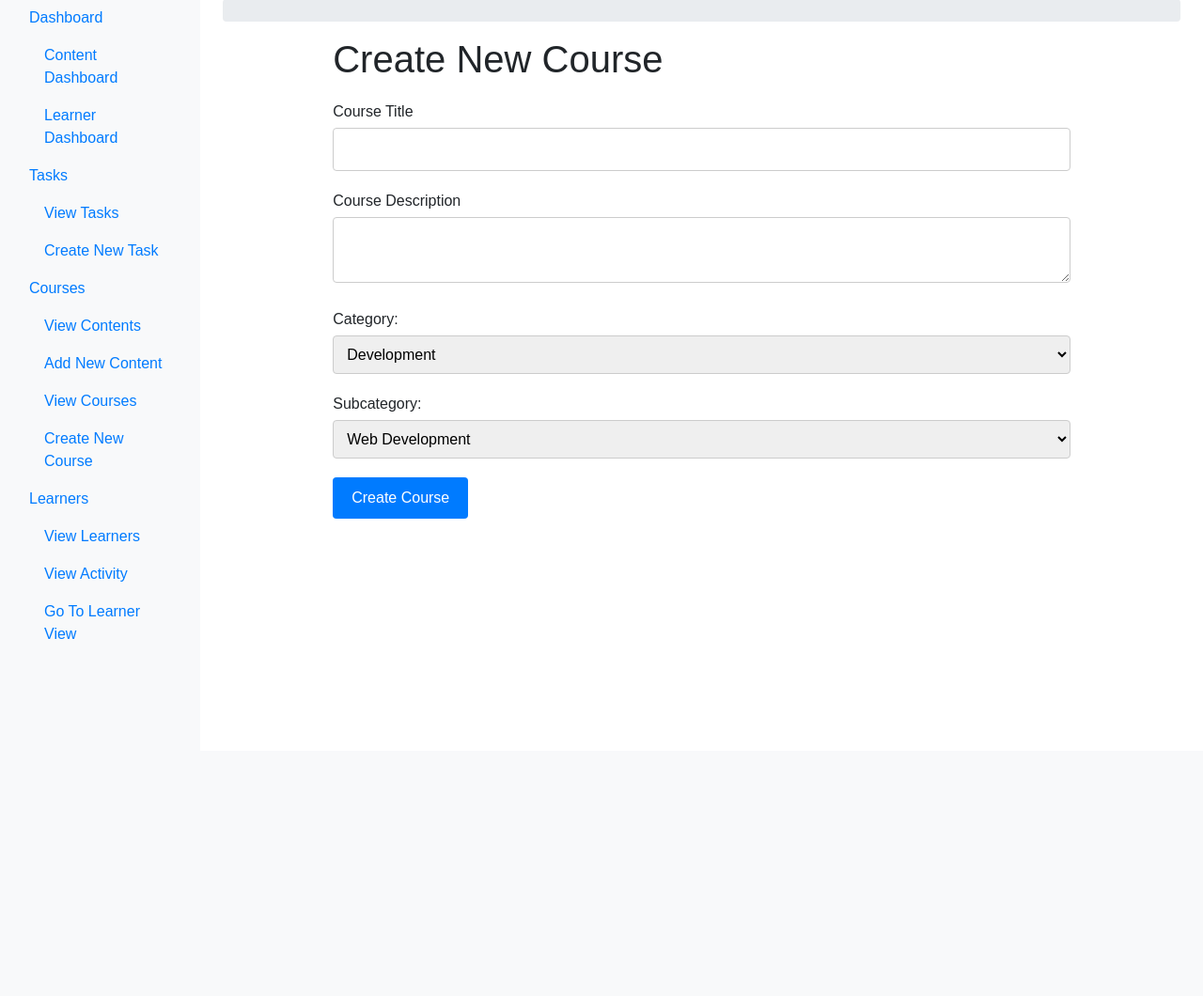
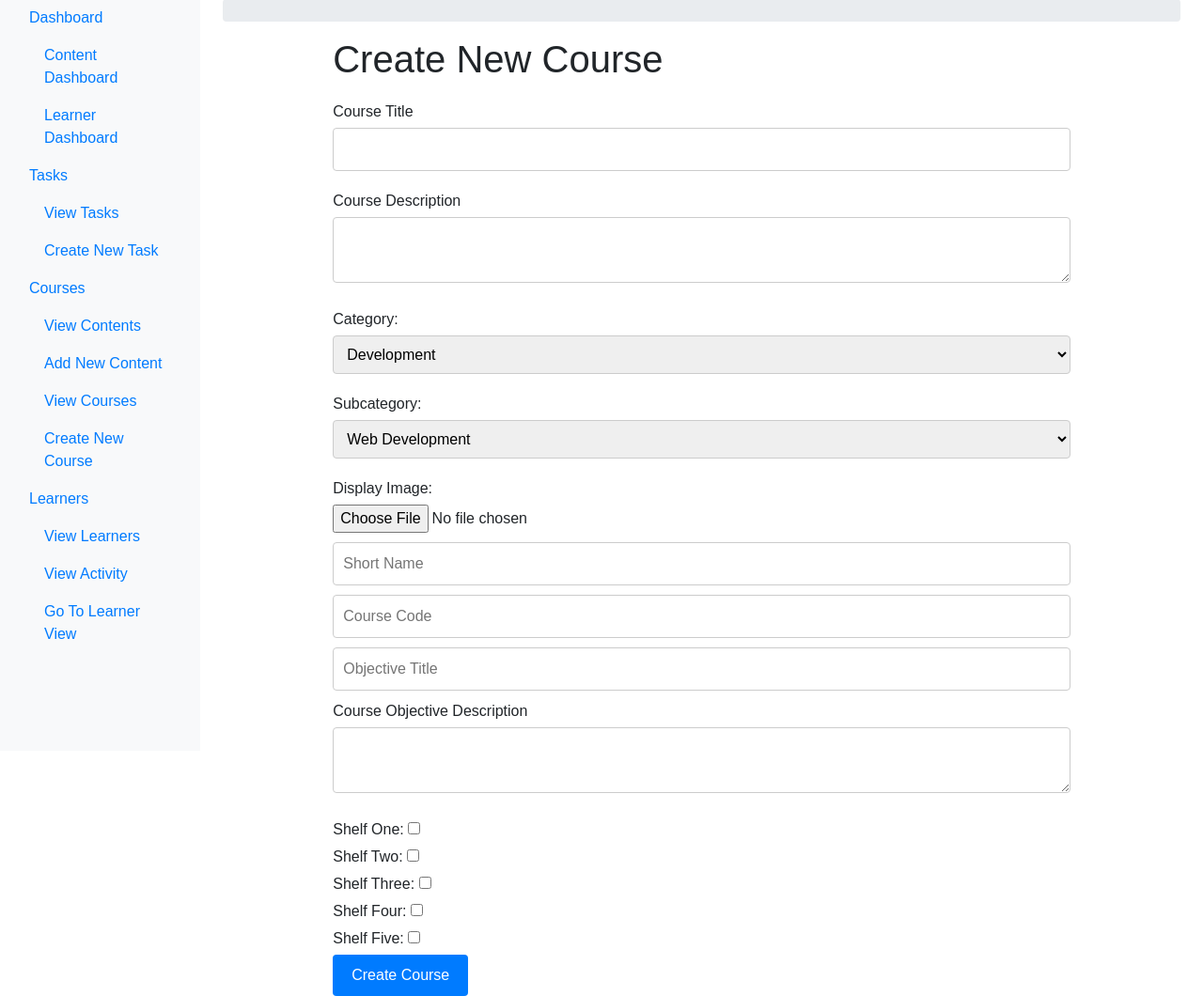
Before and after one commit to dibyendutapadar/LMS, a Flask app: page /course/create_new_course in a window 1280 px wide. Shown: the part 71-1131 px from the top of the page at 94% size. Before the commit the page ends 751 px from the top, so only its background shows below. Run offline with Flask 3, Linux system fonts and the light colour scheme; some libraries are stand-ins or nearby versions.

Commit message:
mac 19 Dec 12:19 am

```diff
--- a/app.py
+++ b/app.py
@@ -197,6 +197,7 @@ class Content(db.Model):
     block_id = db.Column(db.Integer, db.ForeignKey('block.id'), nullable=False)
     type = db.Column(db.Enum('Video', 'Text', 'PDF', 'PPT', name='content_types'), nullable=False)
     file_link = db.Column(db.String(255))  # Store file path
+    videoLink = db.Column(db.String(255))
     mastery_score = db.Column(db.Integer, default=100, nullable=False)  # Integer between 0 and 100
     completion_threshold = db.Column(JSON)
     is_shourt_course = db.Column(db.Boolean, default=False)  # New field  # If using a relational database other than PostgreSQL, consider using a serialized string
@@ -256,8 +257,30 @@ def create_new_course():
         description = request.form['courseDescription']
         category = request.form['courseCategory']
         sub_category = request.form['courseSubCategory']
+        course_short_name = request.form['course_short_name']
+        course_code = request.form['course_code']
+        course_objective_title = request.form['course_objective_title']
+        course_objective_description = request.form['course_objective_description']
+        is_shelf_one = 'is_shelf_one' in request.form
+        is_shelf_two = 'is_shelf_two' in request.form
+        is_shelf_three = 'is_shelf_three' in request.form
+        is_shelf_four = 'is_shelf_four' in request.form
+        is_shelf_five = 'is_shelf_five' in request.form
 
-        new_course = Course(title=title, description=description, category=category, sub_category=sub_category)
+        print(is_shelf_one)
+
+        file = request.files['course_display_image']
+
+        if file:
+            filename = secure_filename(file.filename)
+            file_path = os.path.join(app.config['UPLOAD_FOLDER'], filename)
+            file.save(file_path)
+        else:
+            file_path = ''
+
+        new_course = Course(title=title, description=description, category=category, sub_category=sub_category,course_display_image=file_path,
+        course_short_name=course_short_name,course_code=course_code,course_objective_title=course_objective_title,course_objective_description=course_objective_description,
+        is_shelf_one=is_shelf_one,is_shelf_two=is_shelf_two,is_shelf_three=is_shelf_three,is_shelf_four=is_shelf_four,is_shelf_five=is_shelf_five)
         db.session.add(new_course)
         db.session.commit()
         print(f"Course '{title}' added successfully.")
@@ -384,13 +407,27 @@ def get_content(contentId):
 @app.route('/course/edit_course/update_content/', methods=['POST'])
 def update_content():
     content_id = request.form.get('content_id')
-    title = request.form.get('content_title')
-    text = request.form.get('content_text')
+    content_title = request.form.get('content_title')
+    type = request.form.get('type')
+    content_text = request.form.get('content_text')
+    mastery_score = request.form.get('mastery_score')
+    file = request.files['file']
+
+
+    if file:
+        filename = secure_filename(file.filename)
+        file_path = os.path.join(app.config['UPLOAD_FOLDER'], filename)
+        file.save(file_path)
+    else:
+        file_path = ''
 
     content = Content.query.get(content_id)
     if content:
-        content.title = title
-        content.text = text
+        content.title = content_title
+        content.text = content_text
+        content.type = type
+        content.mastery_score = mastery_score
+        content.file_link = file_path
         db.session.commit()
         return jsonify({'message': 'Content updated successfully'}), 200
     else:
--- a/templates/create_new_course.html
+++ b/templates/create_new_course.html
@@ -1,24 +1,31 @@
 {% extends 'base.html' %}
 {% block title %}Create New Course{% endblock %}
+
+
 {% block stylesheets %}
 <style>
     body {
         font-family: Arial, sans-serif;
     }
+
     .container {
         width: 80%;
         margin: 0 auto;
     }
+
     form {
         margin-top: 20px;
     }
+
     form div {
         margin-bottom: 10px;
     }
+
     label {
         display: block;
         margin-bottom: 5px;
     }
+
     input[type="text"],
     textarea,
     select {
@@ -28,6 +35,7 @@ select {
         border: 1px solid #ccc;
         border-radius: 4px;
     }
+
     button {
         padding: 10px 20px;
         background-color: #007bff;
@@ -36,6 +44,7 @@ button {
         border-radius: 4px;
         cursor: pointer;
     }
+
     button:hover {
         background-color: #0056b3;
     }
@@ -45,7 +54,7 @@ button:hover {
 {% block content %}
 <div class="container">
     <h1>Create New Course</h1>
-  <form action="{{ url_for('create_new_course') }}" method="post">
+    <form action="{{ url_for('create_new_course') }}" method="post" enctype="multipart/form-data">
         <div>
             <label for="courseTitle">Course Title</label>
             <input type="text" id="courseTitle" name="courseTitle" required>
@@ -66,6 +75,25 @@ button:hover {
             <label for="courseSubCategory">Subcategory:</label>
             <select id="courseSubCategory" name="courseSubCategory"></select>
         </div>
+        <div>
+            <label for="displayImage">Display Image:</label>
+            <input type="file" name="course_display_image" accept="image/*">
+        </div>
+
+        <input type="text" name="course_short_name" id="course_short_name" placeholder="Short Name">
+        <input type="text" name="course_code" id="course_code" placeholder="Course Code">
+        <input type="text" name="course_objective_title" id="course_objective_title" placeholder="Objective Title">
+        <div>
+            <label for="courseObjectiveDescription">Course Objective Description</label>
+            <textarea id="course_objective_description" name="course_objective_description"></textarea>
+        </div>
+
+        <label>Shelf One: <input type="checkbox" name="is_shelf_one" id="is_shelf_one" unchecked></label>
+        <label>Shelf Two: <input type="checkbox" name="is_shelf_two" id="is_shelf_two" unchecked></label>
+        <label>Shelf Three: <input type="checkbox" name="is_shelf_three" id="is_shelf_three" unchecked></label>
+        <label>Shelf Four: <input type="checkbox" name="is_shelf_four" id="is_shelf_four" unchecked></label>
+        <label>Shelf Five: <input type="checkbox" name="is_shelf_five" id="is_shelf_five" unchecked></label>
+
         <button type="submit">Create Course</button>
     </form>
 </div>
@@ -77,13 +105,13 @@ button:hover {
     // Function to update subcategories based on selected category
     function updateSubcategories() {
         var selectedCategory = document.getElementById("courseCategory").value;
-        var subcategories = {{ subcategories | tojson }};
+        var subcategories = {{subcategories | tojson}};
         var subcategorySelect = document.getElementById("courseSubCategory");
 
         subcategorySelect.innerHTML = ''; // Clear existing options
 
         if (selectedCategory in subcategories) {
-            subcategories[selectedCategory].forEach(function(subcat){
+            subcategories[selectedCategory].forEach(function (subcat) {
                 var option = document.createElement("option");
                 option.value = subcat;
                 option.text = subcat;
@@ -93,9 +121,13 @@ button:hover {
     }
 
     // Call updateSubcategories on page load and category change
-    document.addEventListener("DOMContentLoaded", function(){
+    document.addEventListener("DOMContentLoaded", function () {
         updateSubcategories();
         document.getElementById("courseCategory").addEventListener("change", updateSubcategories);
     });
 </script>
+<script>
+    CKEDITOR.replace('courseDescription');
+    CKEDITOR.replace('course_objective_description');
+</script>
 {% endblock %}
--- a/templates/learner_base.html
+++ b/templates/learner_base.html
@@ -7,6 +7,11 @@
     <title>{% block title %}Learner Home{% endblock %}</title>
     <link href="https://stackpath.bootstrapcdn.com/bootstrap/4.3.1/css/bootstrap.min.css" rel="stylesheet">
     {% block stylesheets %}{% endblock %}
+    <style>
+        .content{
+            margin-top: 70px;
+        }
+    </style>
 </head>
 
 <body>
--- a/templates/learner_home.html
+++ b/templates/learner_home.html
@@ -63,7 +63,7 @@
             {% for course in courses %}
             <div class="col-md-4">
                 <div class="card course-card">
-                    <img class="card-img-top" src="course_image.jpg" alt="Course Image">
+                    <img class="card-img-top" src="{{ course.course_display_image }}" alt="Course Image">
                     <div class="card-body">
                         <h5 class="card-title">{{ course.title }}</h5>
                         <p class="card-text">{{ course.description }}</p>
--- a/templates/login.html
+++ b/templates/login.html
@@ -76,7 +76,7 @@
             <button><img src="google_icon.png" alt="Google"></button>
         </div>
         <div>
-            <a href="/signup">SIGN UP</a>
+            <a href="learner/signup">SIGN UP</a>
         </div>
     </div>
     <script src="https://code.jquery.com/jquery-3.3.1.slim.min.js"></script>
```
Also changed, not shown: templates/edit_course.html (+31 -23 lines), instance/LMS.db, static/uploads/Screenshot_2023-12-17_at_2.11.07_PM.png (added), static/uploads/image.jpg (added), 1 other file. Lines whose indentation alone changed are shown as unchanged.
